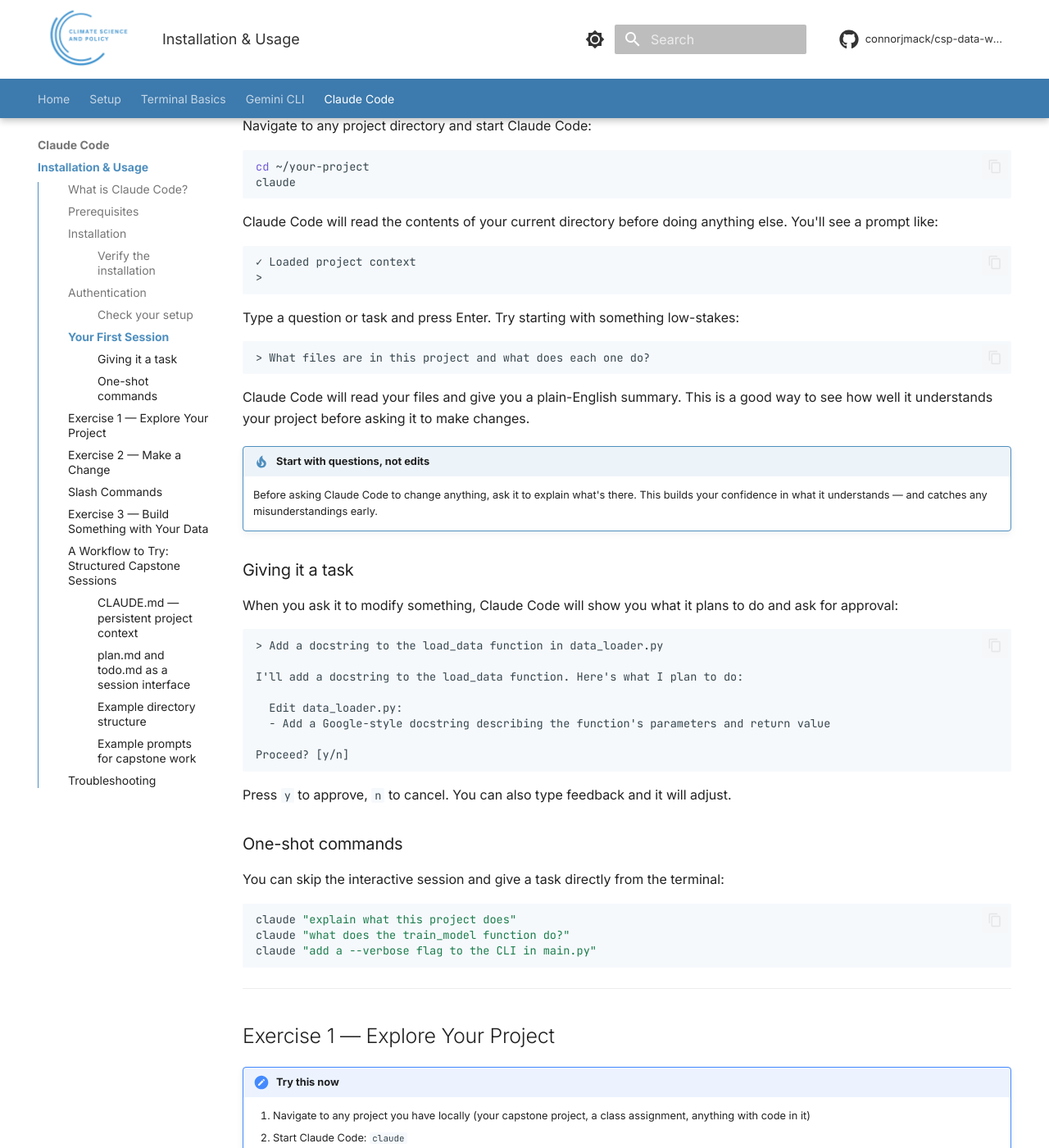
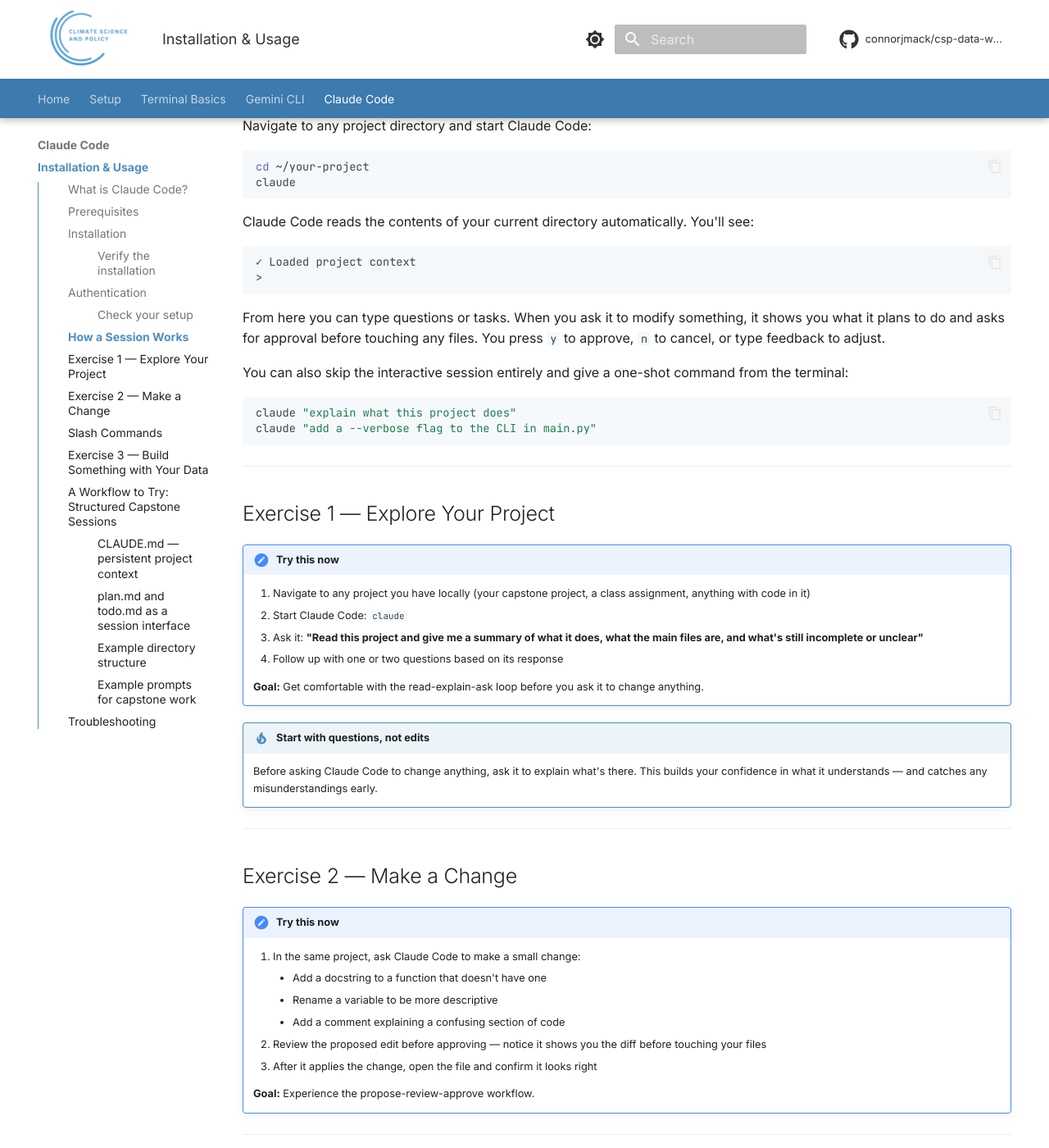
Before and after one commit to connorjmack/csp-data-workshop, an MkDocs documentation site: the page built from docs/modules/05-claude-code.md, in a window 1280 px wide and 1400 px high, scrolled down 2563 px. Shown: the whole window at 82% size. Built offline with MkDocs 1.6.1 and Material for MkDocs 9.7.7, drawn with Linux system fonts in a browser that asks for light colours; comment, search, counter and statistics services are not loaded; some of the changed text lies outside the part shown.

Commit message:
Quick update

````diff
--- a/docs/modules/05-claude-code.md
+++ b/docs/modules/05-claude-code.md
@@ -112,7 +112,7 @@
 
 ---
 
-## Your First Session
+## How a Session Works
 
 Navigate to any project directory and start Claude Code:
 
@@ -121,48 +121,19 @@
 claude
 ```
 
-Claude Code will read the contents of your current directory before doing anything else. You'll see a prompt like:
+Claude Code reads the contents of your current directory automatically. You'll see:
 
 ```
 ✓ Loaded project context
 >
 ```
 
-Type a question or task and press Enter. Try starting with something low-stakes:
+From here you can type questions or tasks. When you ask it to modify something, it shows you what it plans to do and asks for approval before touching any files. You press `y` to approve, `n` to cancel, or type feedback to adjust.
 
-```
-> What files are in this project and what does each one do?
-```
-
-Claude Code will read your files and give you a plain-English summary. This is a good way to see how well it understands your project before asking it to make changes.
-
-!!! tip "Start with questions, not edits"
-    Before asking Claude Code to change anything, ask it to explain what's there. This builds your confidence in what it understands — and catches any misunderstandings early.
-
-### Giving it a task
-
-When you ask it to modify something, Claude Code will show you what it plans to do and ask for approval:
-
-```
-> Add a docstring to the load_data function in data_loader.py
-
-I'll add a docstring to the load_data function. Here's what I plan to do:
-
-  Edit data_loader.py:
-  - Add a Google-style docstring describing the function's parameters and return value
-
-Proceed? [y/n]
-```
-
-Press `y` to approve, `n` to cancel. You can also type feedback and it will adjust.
-
-### One-shot commands
-
-You can skip the interactive session and give a task directly from the terminal:
+You can also skip the interactive session entirely and give a one-shot command from the terminal:
 
 ```bash
 claude "explain what this project does"
-claude "what does the train_model function do?"
 claude "add a --verbose flag to the CLI in main.py"
 ```
 
@@ -178,19 +149,22 @@
 
     **Goal:** Get comfortable with the read-explain-ask loop before you ask it to change anything.
 
+!!! tip "Start with questions, not edits"
+    Before asking Claude Code to change anything, ask it to explain what's there. This builds your confidence in what it understands — and catches any misunderstandings early.
+
 ---
 
 ## Exercise 2 — Make a Change
 
 !!! exercise "Try this now"
-    1. In the same project, ask Claude Code to make a small, low-risk change:
+    1. In the same project, ask Claude Code to make a small change:
         - Add a docstring to a function that doesn't have one
         - Rename a variable to be more descriptive
         - Add a comment explaining a confusing section of code
-    2. Review the proposed edit before approving
+    2. Review the proposed edit before approving — notice it shows you the diff before touching your files
     3. After it applies the change, open the file and confirm it looks right
 
-    **Goal:** Experience the propose-review-approve workflow. Notice that Claude Code shows you the diff before touching your files.
+    **Goal:** Experience the propose-review-approve workflow.
 
 ---
 
@@ -207,6 +181,13 @@
 | `/compact` | Compress the conversation history to free up context window space |
 | `/clear` | Wipe the conversation and start fresh (does not undo file changes) |
 | `/commit` | Stage and commit your changes with an auto-generated commit message |
+
+A few keyboard shortcuts are also worth knowing:
+
+| Shortcut | What it does |
+|----------|-------------|
+| `Esc` | Cancel a running action (useful when Claude is going down the wrong path) |
+| `Shift+Tab` | Enter multi-line input mode (for pasting code or writing longer prompts) |
 
 !!! exercise "Try this now"
     1. In your Claude Code session, run `/model` and note what models are available to you
@@ -380,6 +361,16 @@
 ??? question "Can I use Claude Code for free?"
     There is no free tier. You need either a Claude Pro ($20/mo) or Max ($100/mo) subscription, or an Anthropic API key with credits. API usage for light sessions typically costs a few cents per session — check [anthropic.com/pricing](https://anthropic.com/pricing) for current rates.
 
+??? question "Claude Code is slow or says I've hit a usage limit"
+    Pro plan subscribers have a daily usage cap. During heavy sessions — especially with the Opus model — you can hit this limit and get throttled or temporarily blocked. A few ways to manage this:
+
+    - Use `/usage` regularly to check where you stand
+    - Switch to a lighter model with `/model` (Sonnet or Haiku) for simple tasks like explaining code or writing comments
+    - Use `/compact` to compress your conversation — shorter context means fewer tokens per request
+    - If you hit the cap, take a break and come back later — it resets daily
+
+    Max plan subscribers have a significantly higher cap. If you're using an API key, you're billed per token with no hard cap, but costs can add up in long sessions.
+
 ??? question "It keeps misunderstanding my project"
     This usually means your `CLAUDE.md` needs more context. Add:
 
````
